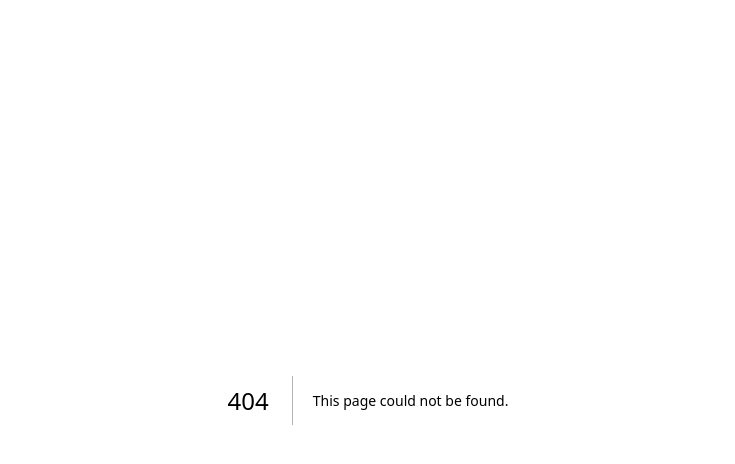
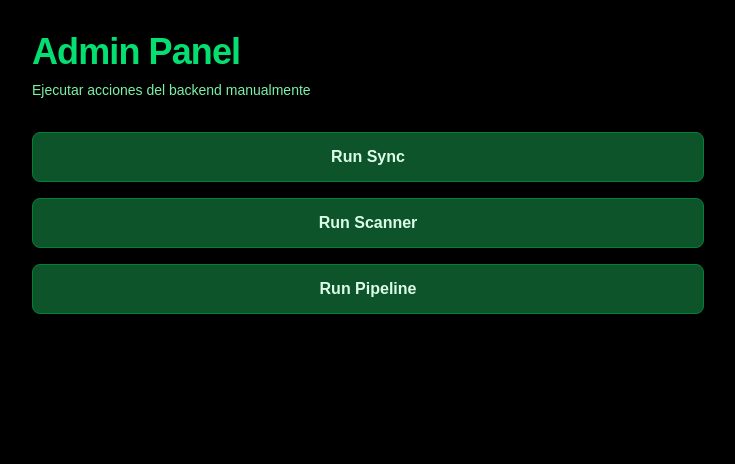
Before and after one commit to Loomart/predictator-front, a Next.js app: page /admin in a window 1280 px wide. Before the commit this address had no page. Shown: the top 464 px of the page, without its empty margins (272-1007 px from the left). Built offline with nearby package versions, Linux system fonts and the light colour scheme; no server answers.

Commit message:
Add admin page with manual action buttons

```diff
--- /dev/null
+++ b/src/app/admin/page.tsx
@@ -0,0 +1,93 @@
+'use client';
+
+import { useState } from 'react';
+
+const API_URL = process.env.NEXT_PUBLIC_API_URL;
+
+if (!API_URL) {
+  throw new Error("NEXT_PUBLIC_API_URL no está configurada");
+}
+
+type ActionResponse = {
+  status: string;
+  action: string;
+  message: string;
+};
+
+export default function AdminPage() {
+  const [message, setMessage] = useState<string | null>(null);
+  const [isLoading, setIsLoading] = useState(false);
+
+  const runAction = async (endpoint: string, actionName: string) => {
+    setIsLoading(true);
+    setMessage(null);
+
+    try {
+      const response = await fetch(`${API_URL}/admin/${endpoint}`, {
+        method: 'POST',
+        headers: {
+          'Content-Type': 'application/json',
+        },
+      });
+
+      if (!response.ok) {
+        const errorData = await response.json().catch(() => ({ detail: 'Unknown error' }));
+        throw new Error(errorData.detail || `HTTP ${response.status}`);
+      }
+
+      const data: ActionResponse = await response.json();
+      setMessage(`✅ ${data.action.toUpperCase()}: ${data.message}`);
+    } catch (error) {
+      setMessage(`❌ Error: ${error instanceof Error ? error.message : 'Unknown error'}`);
+    } finally {
+      setIsLoading(false);
+    }
+  };
+
+  return (
+    <main className="min-h-screen bg-black text-green-400 p-8">
+      <div className="max-w-2xl mx-auto">
+        <header className="mb-8">
+          <h1 className="text-4xl font-bold tracking-tight">
+            Admin Panel
+          </h1>
+          <p className="text-sm text-green-300 mt-2">
+            Ejecutar acciones del backend manualmente
+          </p>
+        </header>
+
+        <div className="space-y-4">
+          <button
+            onClick={() => runAction('run-sync', 'sync')}
+            disabled={isLoading}
+            className="w-full bg-green-900 hover:bg-green-800 disabled:bg-gray-700 text-green-100 font-semibold py-3 px-6 rounded-lg border border-green-700 transition disabled:cursor-not-allowed"
+          >
+            {isLoading ? 'Ejecutando...' : 'Run Sync'}
+          </button>
+
+          <button
+            onClick={() => runAction('run-scanner', 'scanner')}
+            disabled={isLoading}
+            className="w-full bg-green-900 hover:bg-green-800 disabled:bg-gray-700 text-green-100 font-semibold py-3 px-6 rounded-lg border border-green-700 transition disabled:cursor-not-allowed"
+          >
+            {isLoading ? 'Ejecutando...' : 'Run Scanner'}
+          </button>
+
+          <button
+            onClick={() => runAction('run-pipeline', 'pipeline')}
+            disabled={isLoading}
+            className="w-full bg-green-900 hover:bg-green-800 disabled:bg-gray-700 text-green-100 font-semibold py-3 px-6 rounded-lg border border-green-700 transition disabled:cursor-not-allowed"
+          >
+            {isLoading ? 'Ejecutando...' : 'Run Pipeline'}
+          </button>
+        </div>
+
+        {message && (
+          <div className="mt-6 p-4 border border-green-700 rounded-lg bg-black/40">
+            <p className="text-sm">{message}</p>
+          </div>
+        )}
+      </div>
+    </main>
+  );
+}
```
